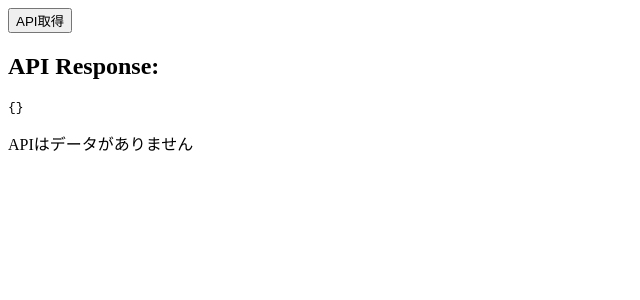
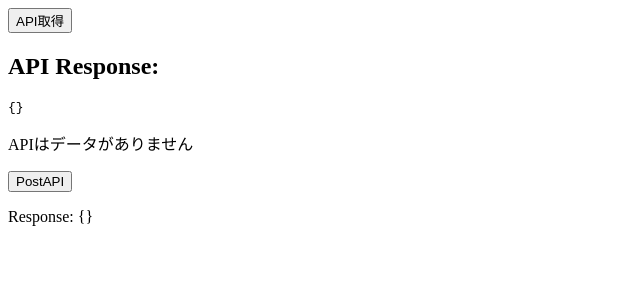
Before and after one commit to k-0107/react2024, a React app: page / in a window 1280 px wide. Shown: the top 300 px of the page, without its empty margins (0-640 px from the left). Built offline with nearby package versions, Linux system fonts and the light colour scheme; no server answers.

Commit message:
[Finish]渡されたデータを受信したNode.jsからMongoDBに格納

```diff
--- a/src/components/Postapi.jsx
+++ b/src/components/Postapi.jsx
@@ -1,4 +1,4 @@
-import React, { useEffect } from "react";
+import React, { useState } from "react";
 
 function Postapi() {
   const url = "/api/v1/message";
@@ -9,19 +9,30 @@ function Postapi() {
       message: "Test!!!",
     }),
   };
-  useEffect(() => {
-    const getData = async () => {
+
+  const [responseData, setResponseData] = useState({});
+  const [error, setError] = useState({});
+
+  const btnClick = async () => {
     try {
       const response = await fetch(url, options);
       const data = await response.json();
-        return data;
+      setResponseData(data);
     } catch (e) {
-        return e;
+      setError(e);
     }
   };
-    getData();
-  }, []);
-  return;
+
+  return (
+    <div>
+      <button onClick={btnClick}>PostAPI</button>
+      {responseData ? (
+        <p>Response: {JSON.stringify(responseData)}</p>
+      ) : (
+        <p>{error}</p>
+      )}
+    </div>
+  );
 }
 
 export default Postapi;
```
Lines whose indentation alone changed are shown as unchanged.
